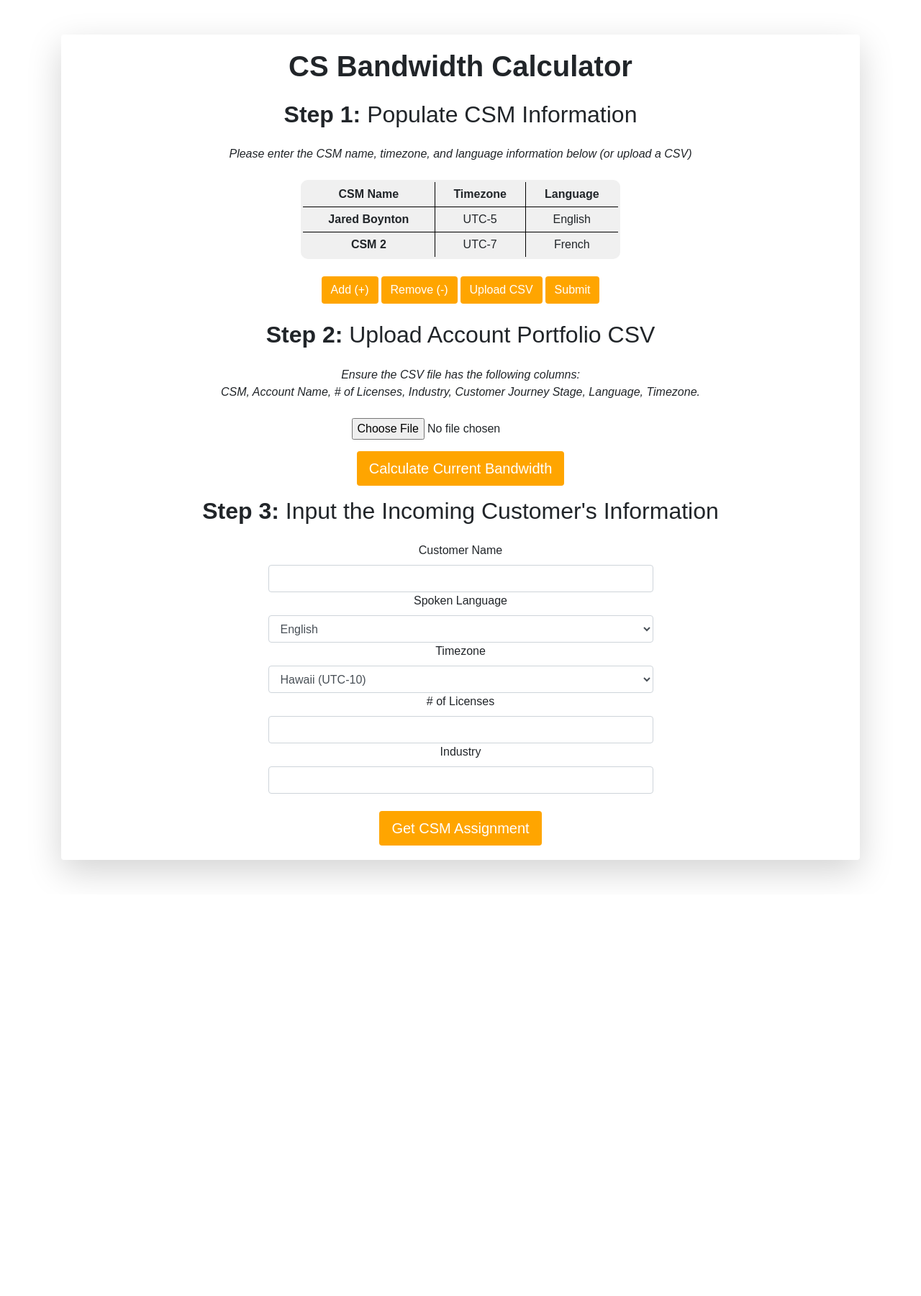
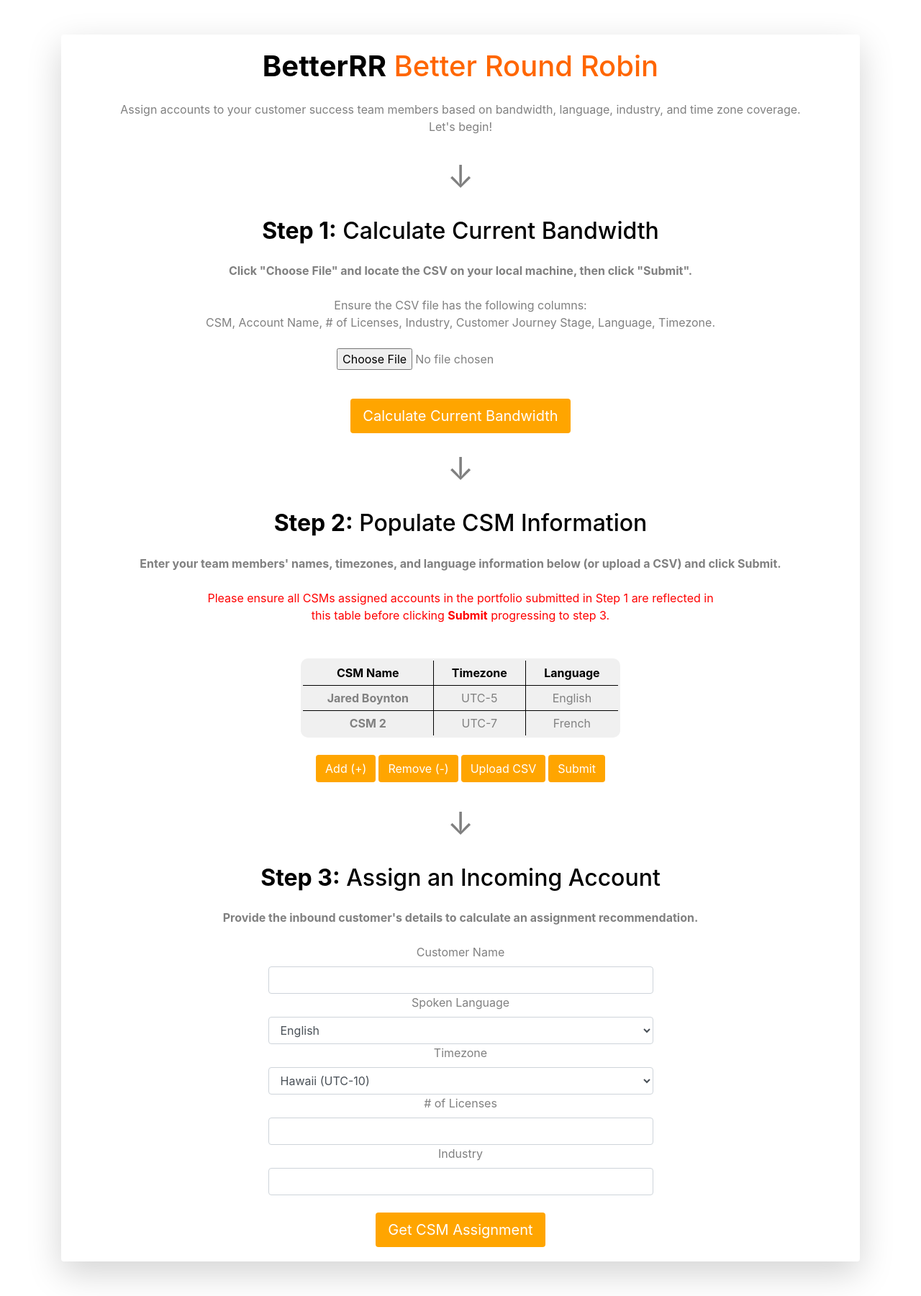
Before and after one commit to boyntonj/cs-assignment, a Flask app: page / in a window 1280 px wide. Shown: the whole page at 72% size. Before the commit the page ends 1224 px from the top, so only its background shows below. Run offline with Flask 3, Linux system fonts and the light colour scheme; some libraries are stand-ins or nearby versions.

Commit message:
Update index.html

```diff
--- a/templates/index.html
+++ b/templates/index.html
@@ -9,7 +9,7 @@
   <!-- Bootstrap CSS -->
   <link href="https://stackpath.bootstrapcdn.com/bootstrap/4.3.1/css/bootstrap.min.css" rel="stylesheet" />
 
-  <title>CS Bandwidth Tool</title>
+  <title>BetterRR</title>
 </head>
 <!-- Optional JavaScript -->
 <!-- jQuery first, then Popper.js, then Bootstrap JS -->
@@ -87,8 +87,20 @@
   }
 
   body {
-    font-family: "Arial", sans-serif;
+    font-family: "Inter", sans-serif;
+    color: grey;
     /* Use a sans-serif font for the entire page */
+  }
+
+  h1,
+  h2,
+  h3,
+  h4,
+  h5,
+  h6 {
+    font-family: "Inter", sans-serif;
+    color: black;
+    /* Use a sans-serif font for headings */
   }
 
   .btn-orange {
@@ -122,17 +134,62 @@
   <div class="container my-5 text-center">
     <div class="card border-0 shadow-lg">
       <div class="card-body rounded">
-        <h1 class="mb-4"><b>CS Bandwidth Calculator</b></h1>
-        <h2 class="mb-4"><b>Step 1:</b> Populate CSM Information</h2>
-        <i>Please enter the CSM name, timezone, and language information below
-          (or upload a CSV)</i><br /><br />
+        <h1 class="mb-4"><b>BetterRR</b> <span style="color:rgb(255, 102, 0)"> Better Round Robin</span></h1>
+        Assign accounts to your customer success team members based on bandwidth, language, industry, and time zone
+        coverage.<br>Let's begin!<br><br>
+        <span style="font-size: 44px">↓</span><br /><br />
+
+
+        <h2 class="mb-4"><b>Step 1:</b> Calculate Current Bandwidth</h2>
+        <b>Click "Choose File" and locate the CSV on your local machine, then click "Submit".</b><br><br>
+        Ensure the CSV file has the following columns:<br />
+        CSM, Account Name, # of Licenses, Industry, Customer Journey Stage,
+        Language, Timezone.
+        <br /><br />
+
+        {% if num_records > 0 %}
+        <div class="d-flex justify-content-center" id="import_success_message">
+          <p>{{ num_records }} records have been imported.</p>
+        </div>
+        {% endif %}
+
+
+        <form method="POST" enctype="multipart/form-data" id="upload_portfolio_form">
+          {{ UploadCSV.hidden_tag() }}
+          <div class="d-flex justify-content-center">
+            <div class="form-group" style="text-align: center">
+              <!-- {{ UploadCSV.csv_file.label(class="form-control-label") }} -->
+              {{ UploadCSV.csv_file(class="form-control-file", style="margin:
+              auto;") }}
+            </div>
+          </div>
+          <br />
+          <div class="form-group">
+            {{ UploadCSV.submit(class="btn btn-lg btn-orange rounded", id="submit_portfolio_form") }}
+          </div>
+        </form>
+        <span style="font-size: 44px">↓</span>
+        <br /> <br />
+
+
+        <h2 class="mb-4"><b>Step 2:</b> Populate CSM Information</h2>
+        <b>Enter your team members' names, timezones, and language information below
+          (or upload a CSV) and click Submit.</b><br /><br />
+        <span style="color: red">Please ensure all CSMs assigned accounts in the portfolio submitted in Step 1 are
+          reflected in <br />
+          this table before clicking <b>Submit</b> progressing to step 3.<br />
+
+        </span>
+        <br /><br />
 
         <div class="spreadsheet-container">
           <table>
             <tr>
-              <th>CSM Name</th>
-              <th>Timezone</th>
-              <th>Language</th>
+
+              <th><span style="color: black">CSM Name</span></th>
+              <th><span style="color: black">Timezone</span></th>
+              <th><span style="color: black">Language</span></th>
+
             </tr>
             <tr>
               <td contenteditable="true">Jared Boynton</td>
@@ -159,6 +216,8 @@
             Submit
           </button>
         </div>
+
+        <br /><span style="font-size: 44px">↓</span><br />
 
         <script>
           // 2D array to store the cell data
@@ -318,36 +377,10 @@
         </script>
         <br />
 
-        <h2 class="mb-4"><b>Step 2:</b> Upload Account Portfolio CSV</h2>
-        <i>Ensure the CSV file has the following columns:<br />
-          CSM, Account Name, # of Licenses, Industry, Customer Journey Stage,
-          Language, Timezone.</i>
-        <br /><br />
-
-        {% if num_records > 0 %}
-        <div class="d-flex justify-content-center" id="import_success_message">
-          <p>{{ num_records }} records have been imported.</p>
-        </div>
-        {% endif %}
-
-
-        <form method="POST" enctype="multipart/form-data" id="upload_portfolio_form">
-          {{ UploadCSV.hidden_tag() }}
-          <div class="d-flex justify-content-center">
-            <div class="form-group" style="text-align: center">
-              <!-- {{ UploadCSV.csv_file.label(class="form-control-label") }} -->
-              {{ UploadCSV.csv_file(class="form-control-file", style="margin:
-              auto;") }}
-            </div>
-          </div>
-          <div class="form-group">
-            {{ UploadCSV.submit(class="btn btn-lg btn-orange rounded", id="submit_portfolio_form") }}
-          </div>
-        </form>
-
         <h2 class="mb-4">
-          <b>Step 3:</b> Input the Incoming Customer's Information
+          <b>Step 3:</b> Assign an Incoming Account
         </h2>
+        <b>Provide the inbound customer's details to calculate an assignment recommendation.</b><br /><br />
         <form method="POST">
           {{ IncomingCustomer.hidden_tag() }}
           <div class="form-group input-field">
```
